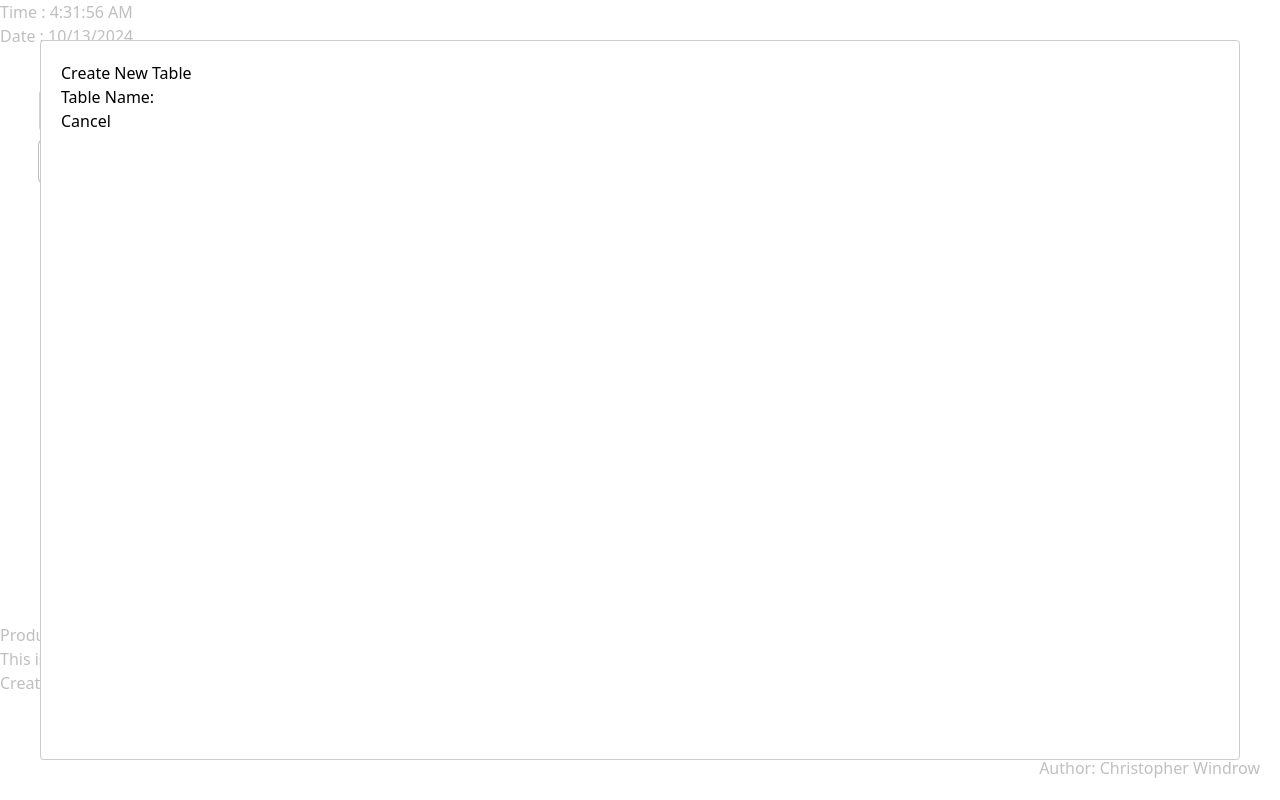
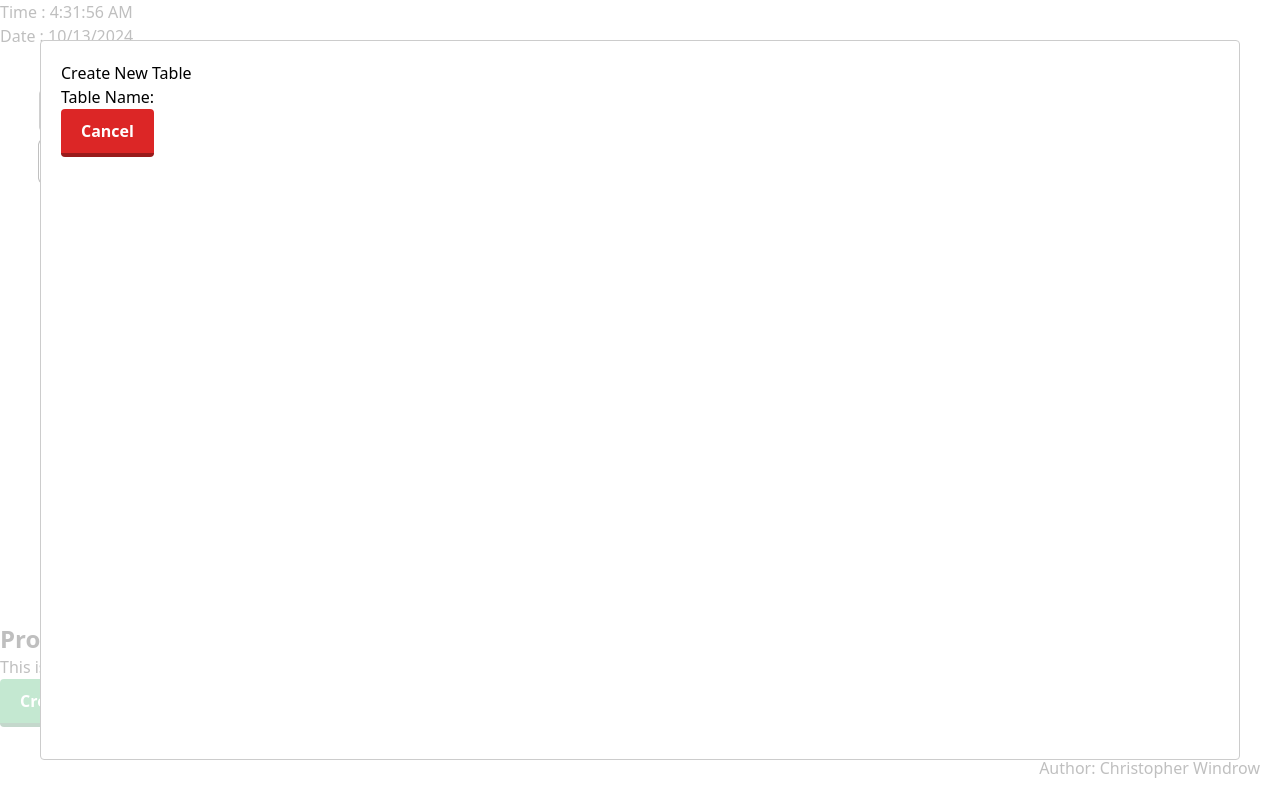
Before and after one commit to cwindrow007/RSPFStack, a React (Create React App) app in the folder frontend/: page /Products in a window 1280 px wide. Both pictures are taken after a click on the button "Create Table". Built offline with nearby package versions, Linux system fonts and the light colour scheme.

Commit message:
CreateTableModal Button Styling
Added create table button styling to the modal and improved the colors

```diff
--- a/frontend/src/Components/Modals/CreateTableModal.tsx
+++ b/frontend/src/Components/Modals/CreateTableModal.tsx
@@ -41,7 +41,8 @@ const CreateTableModal: React.FC = () => {
        // }
 return(
     <>
-        <button onClick={() => setModalIsOpen(true)}> Create Table</button>
+        <button className="bg-green-600 hover:bg-green-400 text-white font-bold py-2.5
+            px-5 border-b-4 border-green-800 hover:border-green-500 rounded" onClick={() => setModalIsOpen(true)}> Create Table</button>
         <Modal isOpen={modalIsOpen} onCloseReques={() => setModalIsOpen(false)}>
             <h3>Create New Table</h3>
             <div>
@@ -56,7 +57,8 @@ return(
             { /*Section For UserPermissions such as Admin User*/}
             </div>
             {/* Table Creation Button */}
-            <button onClick = {() => setModalIsOpen(false)}> Cancel</button>
+            <button  className="bg-red-600 hover:bg-red-400 text-white font-bold py-2.5
+            px-5 border-b-4 border-red-800 hover:border-red-500 rounded" onClick = {() => setModalIsOpen(false)}> Cancel</button>
         </Modal>
     </>
 );
--- a/frontend/src/Pages/MainPage.tsx
+++ b/frontend/src/Pages/MainPage.tsx
@@ -7,7 +7,7 @@ const MainPage: React.FC = () => {
     return(
         <div>
             <LeftNav/>
-            <h1 className="text=4xl text-blue-500 font-bold">Welcome to the RSPF Inventory Management System</h1>
+            <h1 className="text-3xl text-blue-500 font-bold">Welcome to the RSPF Inventory Management System</h1>
             <p>This page is yet to be filled but for now it is in testing before design and layout</p>
         </div>
     );
--- a/frontend/src/Pages/Products.tsx
+++ b/frontend/src/Pages/Products.tsx
@@ -8,7 +8,7 @@ const Products: React.FC = () => {
         <div>
             <TopNav/>
             <LeftNav/>
-            <h1>Products</h1>
+            <h1 className = "text-2xl text-black font-bold">Products</h1>
             <p>This is the Products Page</p>
             <TableCreation/>
         </div>
```
